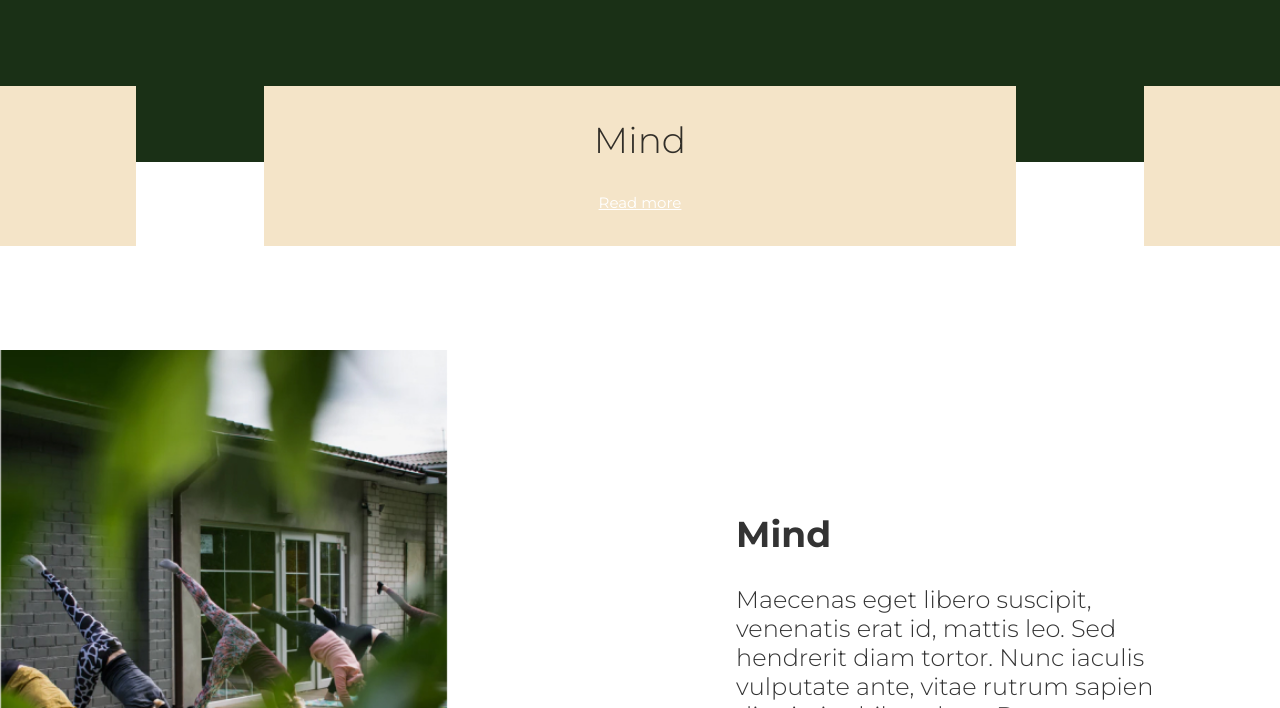
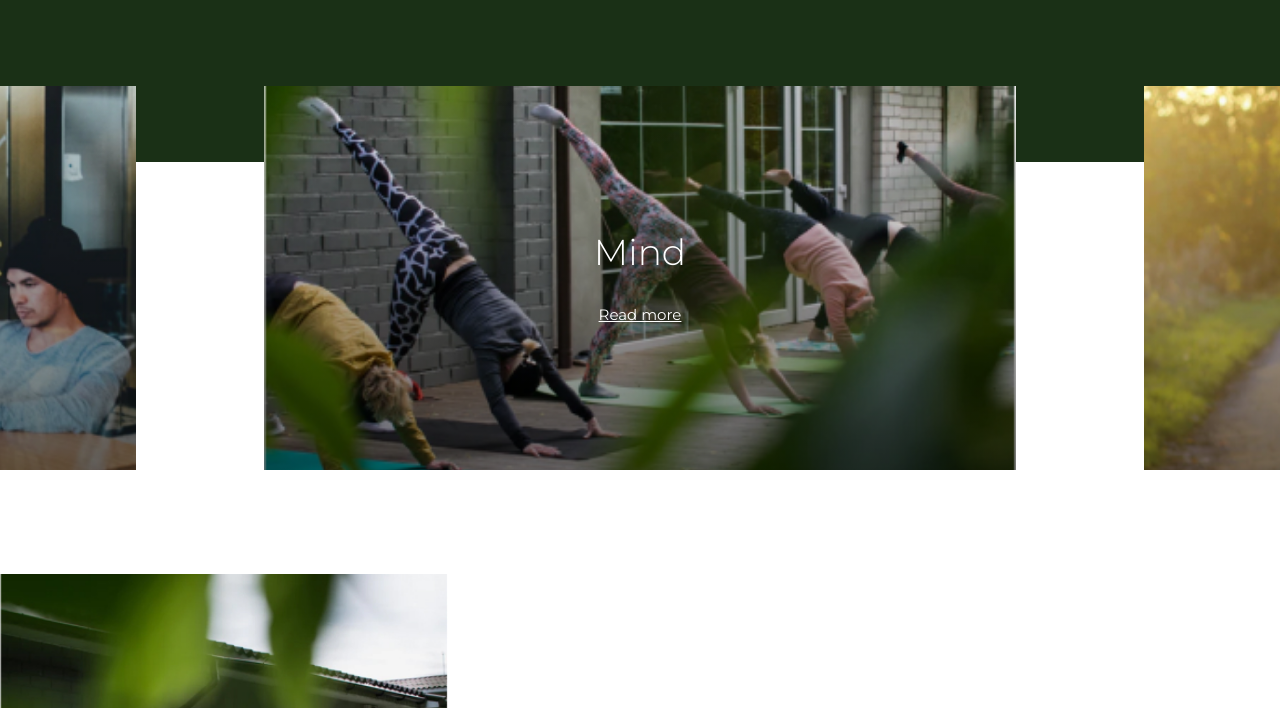
Before and after one commit to martin-sweeny/sebassaf.com, a Gatsby site: page / in a window 1280 px wide. Shown: the part 2318-3026 px from the top of the page. Built offline with nearby package versions, Linux system fonts and the light colour scheme; Gatsby itself is replaced by a stand-in of ours.

Commit message:
feat(services): make header images better

```diff
--- a/src/components/services.jsx
+++ b/src/components/services.jsx
@@ -55,6 +55,7 @@ const styles = {
 		}
 	`,
 	ServiceAside: styled.aside`
+		overflow: hidden;
 		position: relative;
 		width: 50%;
 
@@ -94,19 +95,29 @@ const styles = {
 		${({ i }) => `transform: translate3d(${35 * i}%, ${70 * i}%, 0);`}
 	`,
 	ServicePreview: styled.div`
-		a {
+		* {
 			color: ${white};
 		}
 
 		> div {
 			align-items: center;
-			background: ${secondary};
+			background: linear-gradient(rgba(0, 0, 0, 0), rgba(0, 0, 0, 0.5));
 			display: flex;
 			flex-flow: column nowrap;
-			height: 20vh;
+			height: 30vw;
 			justify-content: center;
 			margin: 5vw;
+			position: relative;
 		}
+	`,
+	ServicePreviewBackground: styled(Img)`
+		height: 100%;
+		left: 0;
+		pointer-events: none;
+		position: absolute !important;
+		top: 0;
+		width: 100%;
+		z-index: -1;
 	`,
 }
 
@@ -121,6 +132,11 @@ const sliderSettings = {
 
 const prepareAnchor = name => name.toLowerCase().replace(/[^a-z0-9]/g, '-')
 
+const getServiceImages = (name, imageData) =>
+	imageData.allFile.edges.filter(({ node }) =>
+		node.relativePath.includes(name.toLowerCase())
+	)
+
 export default () => {
 	const data = useStaticQuery(graphql`
 		{
@@ -129,7 +145,7 @@ export default () => {
 					node {
 						relativePath
 						childImageSharp {
-							fluid(maxWidth: 1000, quality: 99) {
+							fluid(maxWidth: 3000, quality: 99) {
 								...GatsbyImageSharpFluid
 							}
 						}
@@ -158,6 +174,13 @@ export default () => {
 								Read more
 							</a>
 							{!!service.link && <Link to={service.link}>Read more</Link>}
+
+							<styles.ServicePreviewBackground
+								fluid={
+									getServiceImages(service.name, data)[0].node.childImageSharp
+										.fluid
+								}
+							/>
 						</div>
 					</styles.ServicePreview>
 				))}
@@ -167,11 +190,7 @@ export default () => {
 				{services.map((service, i) => {
 					const aside = (
 						<styles.ServiceAside>
-							{data.allFile.edges
-								.filter(({ node }) =>
-									node.relativePath.includes(service.name.toLowerCase())
-								)
-								.map(({ node }, i) => (
+							{getServiceImages(service.name, data).map(({ node }, i) => (
 								<styles.ServiceImage
 									i={i}
 									key={`services-${service.name.toLowerCase()}-${i}`}
@@ -184,7 +203,10 @@ export default () => {
 					)
 
 					const content = (
-						<styles.Service key={`full-service-${i}`}>
+						<styles.Service
+							key={`full-service-${i}`}
+							id={`/services/${prepareAnchor(service.name)}`}
+						>
 							<div>
 								<h2>{service.name}</h2>
 								<p>
```
Lines whose indentation alone changed are shown as unchanged.
